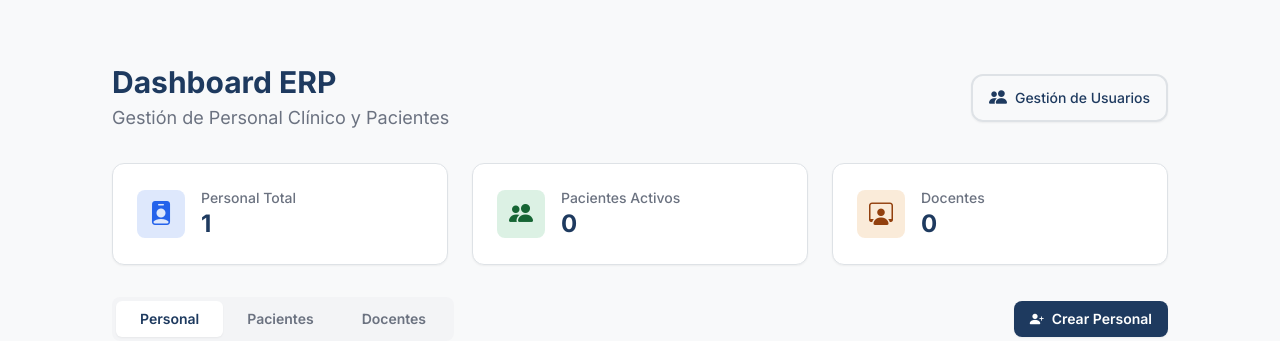
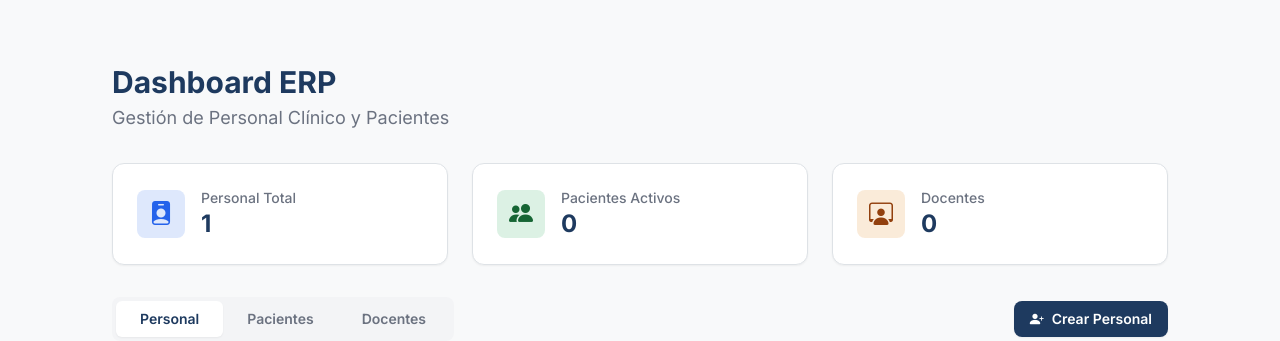
Before and after one commit to matverflo/kimun3, a Django app: page /erp/ in a window 1280 px wide. Shown: the part 89-430 px from the top of the page. Run offline with Django 5.2, Linux system fonts and the light colour scheme; the visitor is signed in with stand-in values (Sample User, id 1); data comes from the database, SQL or seed files in the repository; data that the repository does not hold is empty; some libraries are stand-ins or nearby versions.

Commit message:
refactor: Remove redundant user management button from ERP dashboard

```diff
--- a/pacientes/templates/pacientes/dashboard.html
+++ b/pacientes/templates/pacientes/dashboard.html
@@ -10,11 +10,6 @@
         <div>
             <h1 class="text-3xl font-bold" style="color: var(--color-primary)">Dashboard ERP</h1>
             <p class="text-gray-500 dark:text-gray-400 mt-1">Gestión de Personal Clínico y Pacientes</p>
-        </div>
-        <div class="flex gap-3">
-            <a href="/usuarios/" class="btn-outline px-4 py-2 rounded-xl text-sm font-medium flex items-center gap-2 shadow-sm transition-transform hover:-translate-y-0.5 hover:bg-gray-50" style="color: var(--color-primary); border-color: var(--color-border);">
-                <i class="bi bi-people-fill text-lg"></i> Gestión de Usuarios
-            </a>
         </div>
     </div>
 
```
